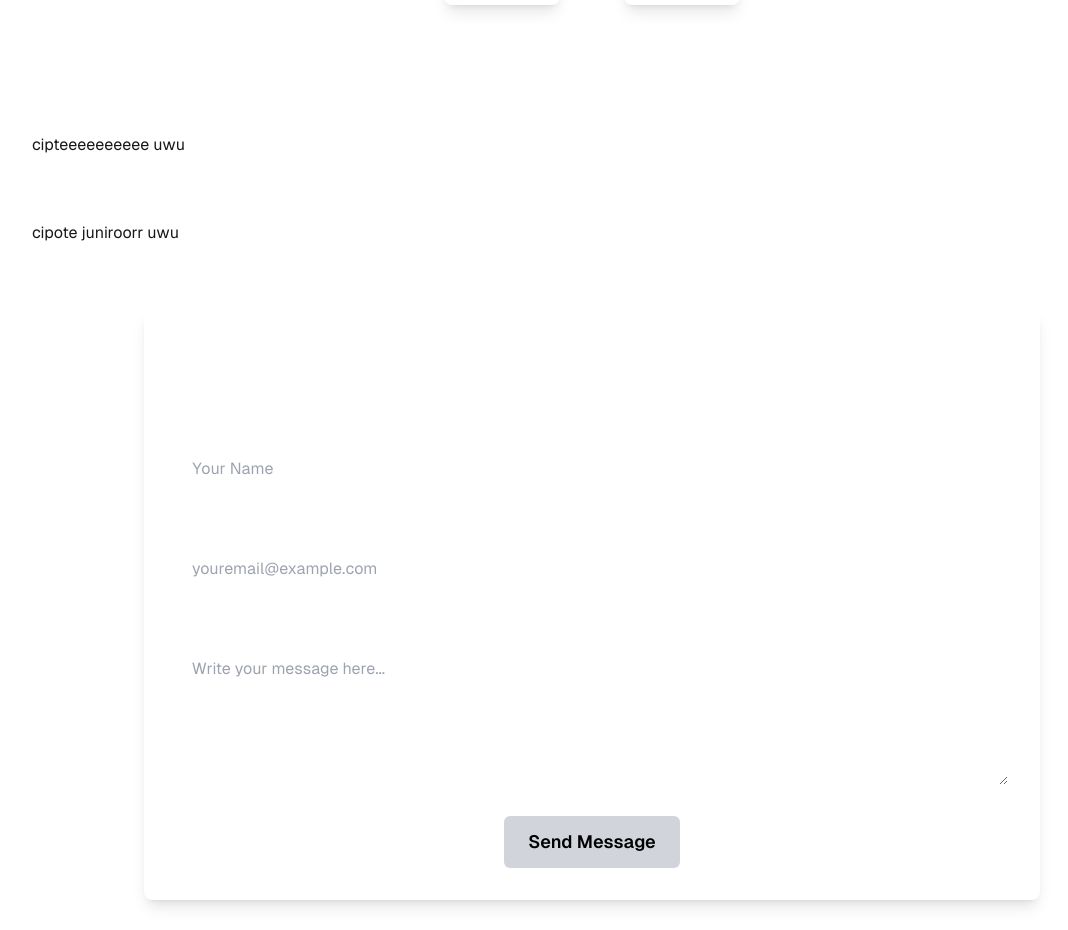
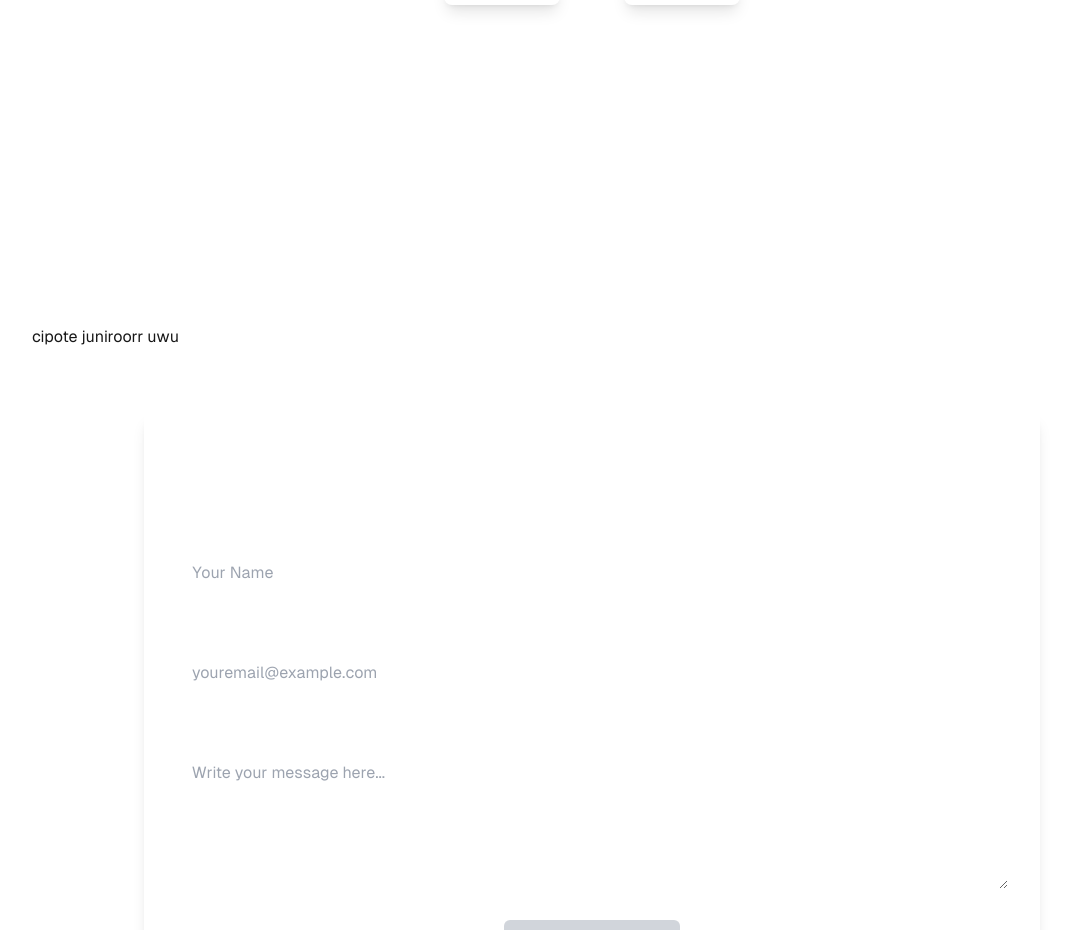
Before and after one commit to NatalyJaya/Portfolio, a Next.js app: page / in a window 1280 px wide. Shown: the part 1840-2770 px from the top of the page, without its empty margins (48-1116 px from the left). Built offline with nearby package versions, Linux system fonts and the light colour scheme.

Commit message:
trajectory beggingig

```diff
--- a/src/app/gitProj.tsx
+++ b/src/app/gitProj.tsx
@@ -0,0 +1,3 @@
+import React from "react";
+
+export default class App extends React.Component<{}, any> {}
--- a/src/app/trajectory.tsx
+++ b/src/app/trajectory.tsx
@@ -1,8 +1,15 @@
 "use client"
+
+import Image from "next/image";
 
 export default function Trajectory() {
     return (
-        <p>cipteeeeeeeeee uwu</p>
+        <div className="text-4xl font-bold text-center  sm:text-left text-white mb-8 mx-[10%]">
+            <h2 className="text-4xl font-bold mb-6">Trajectory</h2>
+            <section className="flex flex-col justify-center gap-4 py-4 items-center ">
+
+            </section>
+        </div>
     );
 
 }
```
Also changed, not shown: 1 other file (tests, documents, lock files or other folders).
